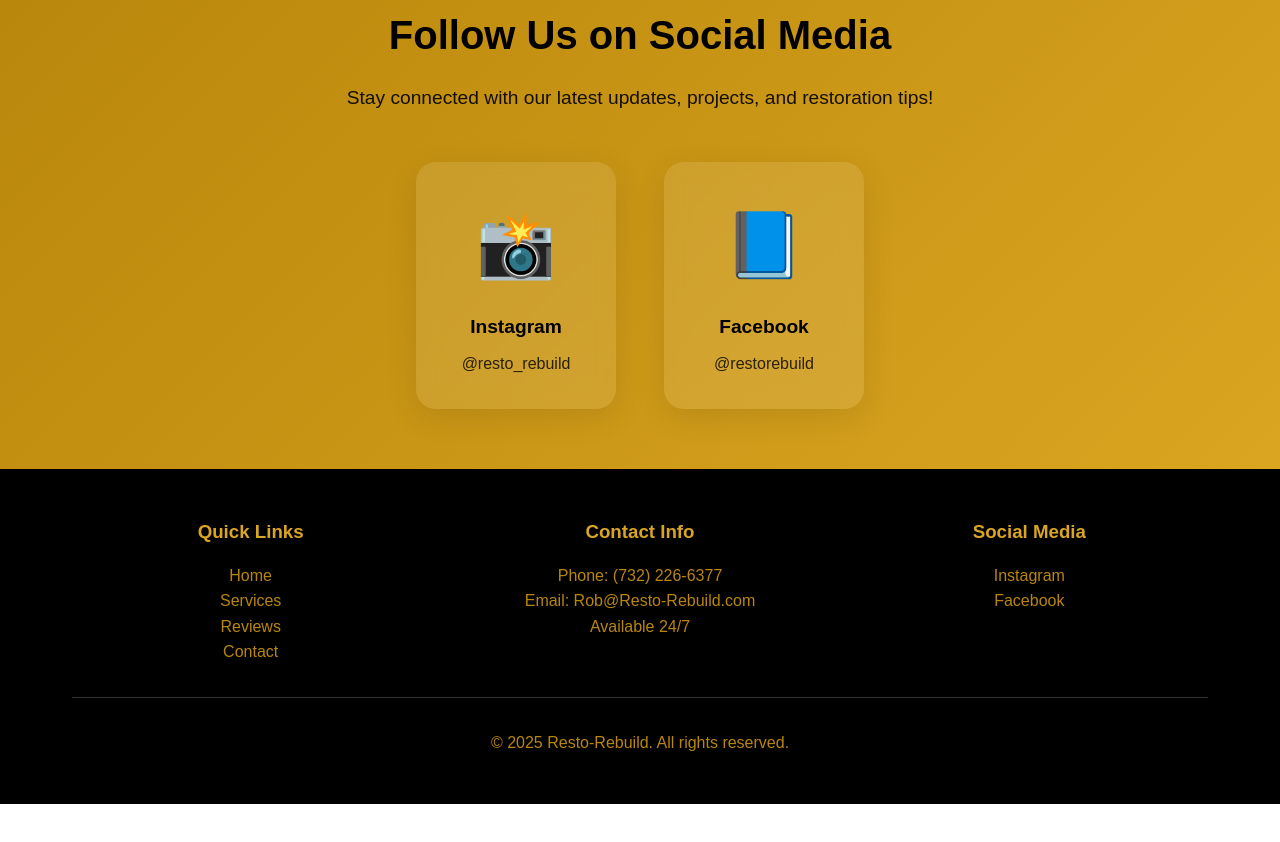
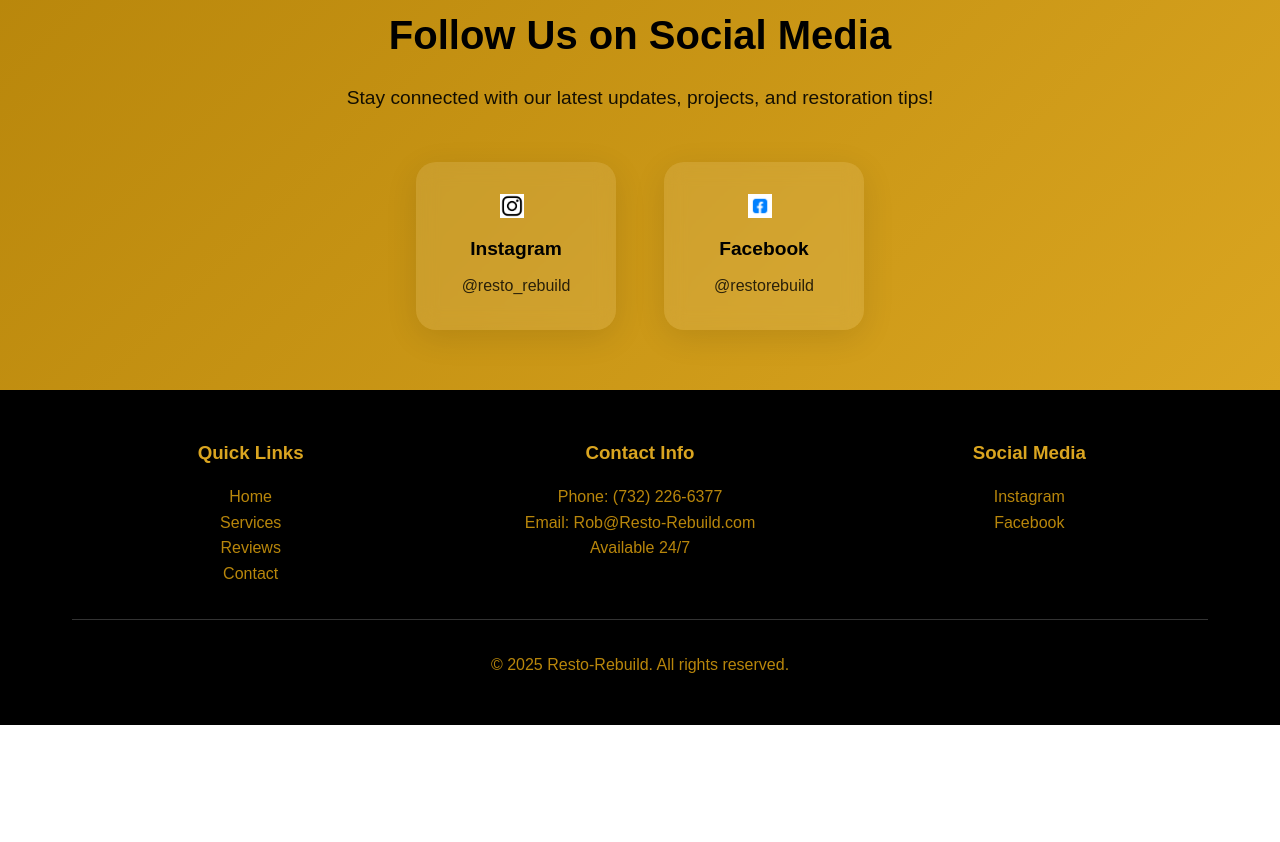
Before and after one commit to geokachow11/RestoRebuild, a plain HTML site: page index.html in a window 1280 px wide. Shown: the part 6978-7820 px from the top of the page. After the commit the page ends 7783 px from the top, so only its background shows below. Drawn offline with Linux system fonts and the light colour scheme.

Commit message:
Update index.html

```diff
--- a/index.html
+++ b/index.html
@@ -736,6 +736,12 @@
   cursor: pointer;
   transition: transform 0.3s ease;
 }
+   .social-icon {
+      height: 24px;
+      width: 24px;
+      vertical-align: middle;
+      margin-right: 8px;
+    }
 
     </style>
 </head>
@@ -982,18 +988,19 @@
     <p>Stay connected with our latest updates, projects, and restoration tips!</p>
     <div class="social-links">
       <a href="https://www.instagram.com/resto_rebuild?igsh=MXc4ZmI0N3RlcHUwbg==" target="_blank" class="social-link">
-                    <div class="social-icon">📸</div>
+        <img src="insta.jpg" alt="Instagram Icon" class="social-icon">
         <div class="social-text">Instagram</div>
         <div class="social-handle">@resto_rebuild</div>
       </a>
       <a href="https://www.facebook.com/share/1ECmFF2Ap9/?mibextid=wwXIfr" target="_blank" class="social-link">
-                    <div class="social-icon">📘</div>
+        <img src="face.png" alt="Facebook Icon" class="social-icon">
         <div class="social-text">Facebook</div>
         <div class="social-handle">@restorebuild</div>
       </a>
     </div>
   </div>
 </section>
+
 
     <!-- Footer -->
     <footer class="footer">
```
Lines whose indentation alone changed are shown as unchanged.
